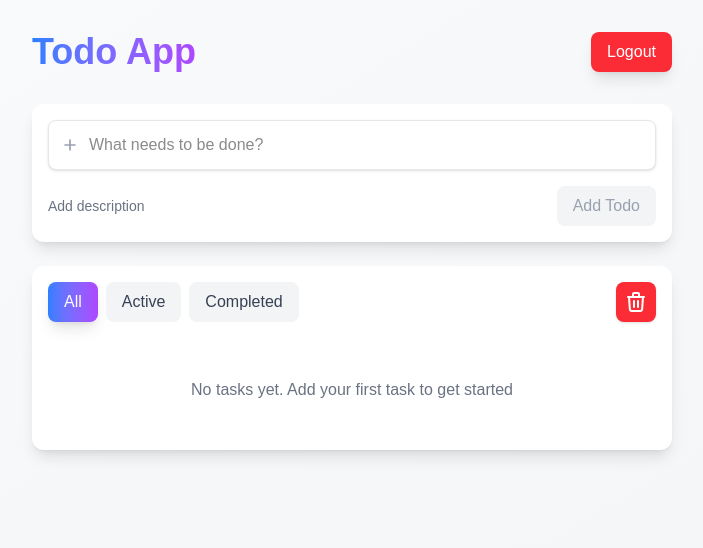
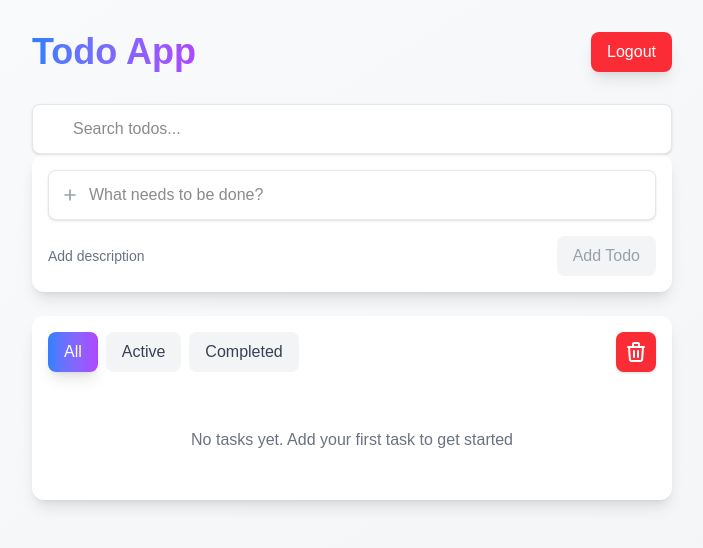
Before and after one commit to ahallali/assign, a Next.js app in the folder todo_app/: page /todos in a window 1280 px wide. Shown: the top 548 px of the page, without its empty margins (288-991 px from the left). Built offline with nearby package versions, Linux system fonts and the light colour scheme.

Commit message:
feat : search bar works correctly

```diff
--- a/todo_app/src/app/todos/page.tsx
+++ b/todo_app/src/app/todos/page.tsx
@@ -2,25 +2,40 @@
 
 import Link from 'next/link';
 import { useAppDispatch, useAppSelector } from '@/lib/dispatch';
-import { toggleTodo, deleteTodo, setFilter , clearCompleted , toggleAll } from '@/store/slices/todoSlice';
+import { toggleTodo, deleteTodo, setFilter , clearCompleted , toggleAll , setSearchQuery } from '@/store/slices/todoSlice';
 import TodoForm from '@/components/TodoForm';
 import TodoItem from '@/components/TodoItem';
+import { useState } from 'react';
 
 export default function TodosPage() {
   const dispatch = useAppDispatch();
   const todos = useAppSelector((state) => state.todos.todos);
-  const filter = useAppSelector((state) => state.todos.filter);
+  const {filter,  searchQuery  } = useAppSelector((state) => state.todos);
   const allCompleted = todos.length > 0 && todos.every(todo => todo.completed);
-
+  const [showError, setShowError] = useState(false);
   const handleFilterChange = (newFilter: 'all' | 'active' | 'completed') => {
     dispatch(setFilter(newFilter));
   };
 
-  const filteredTodos = todos.filter(todo => {
-    if (filter === 'active') return !todo.completed;
-    if (filter === 'completed') return todo.completed;
-    return true;
-  });
+  const handleSearchChange = (e: React.ChangeEvent<HTMLInputElement>) => {
+    const value = e.target.value;
+    dispatch(setSearchQuery(value));
+    setShowError(value !== '' && filteredTodos.length === 0);
+  };
+
+
+  const filteredTodos = todos
+    .filter((todo) => {
+      const matchesFilter =
+        filter === 'all' || (filter === 'active' && !todo.completed) || (filter === 'completed' && todo.completed);
+
+      const searchLower = searchQuery.toLowerCase();
+      const matchesSearch = searchQuery === '' ||
+        todo.title.toLowerCase().includes(searchLower) ||
+        (todo.description && todo.description.toLowerCase().includes(searchLower));
+
+      return matchesFilter && matchesSearch;
+    });
 
   return (
     <div className="min-h-screen py-8 bg-gradient-to-br from-gray-50 to-gray-100 dark:from-gray-900 dark:to-gray-800">
@@ -35,7 +50,20 @@ export default function TodosPage() {
             </button>
           </div>
         </div>
-
+        <div className="relative">
+              <input
+                type="text"
+                placeholder="Search todos..."
+                value={ searchQuery }
+                onChange={handleSearchChange}
+                className="w-full p-3 pl-10 border rounded-lg focus:outline-none focus:ring-2 focus:ring-blue-500 bg-white dark:bg-gray-800 border-gray-200 dark:border-gray-700 shadow-sm transition-all duration-300"
+              />
+        </div>
+        {showError && (
+          <div className="text-red-500 text-center mt-4">
+            No todos found matching your search
+          </div>
+        )}
         <TodoForm />
 
         <div className="bg-white dark:bg-gray-800 rounded-xl shadow-lg p-4">
--- a/todo_app/src/store/slices/todoSlice.ts
+++ b/todo_app/src/store/slices/todoSlice.ts
@@ -12,12 +12,14 @@ interface Todo {
 interface TodoState {
   todos: Todo[];
   filter: 'all' | 'active' | 'completed';
+  searchQuery: string;
 }
 
-const initialState: TodoState = {
-  todos: [],
-  filter: 'all',
-};
+    const initialState: TodoState = {
+      todos: [],
+      filter: 'all',
+      searchQuery: '',
+    };
 
 const todoSlice = createSlice({
   name: 'todos',
@@ -55,9 +57,12 @@ const todoSlice = createSlice({
         todo.updatedAt = new Date().toISOString();
       });
     },
+    setSearchQuery: (state, action: PayloadAction<string>) => {
+      state.searchQuery = action.payload;
+    },
   },
 });
 
-export const { addTodo, toggleTodo, deleteTodo, editTodo, setFilter, clearCompleted, toggleAll } = todoSlice.actions;
+export const { addTodo, toggleTodo, deleteTodo, editTodo, setFilter, clearCompleted, toggleAll, setSearchQuery } = todoSlice.actions;
 export type { Todo };
 export default todoSlice.reducer;
```
